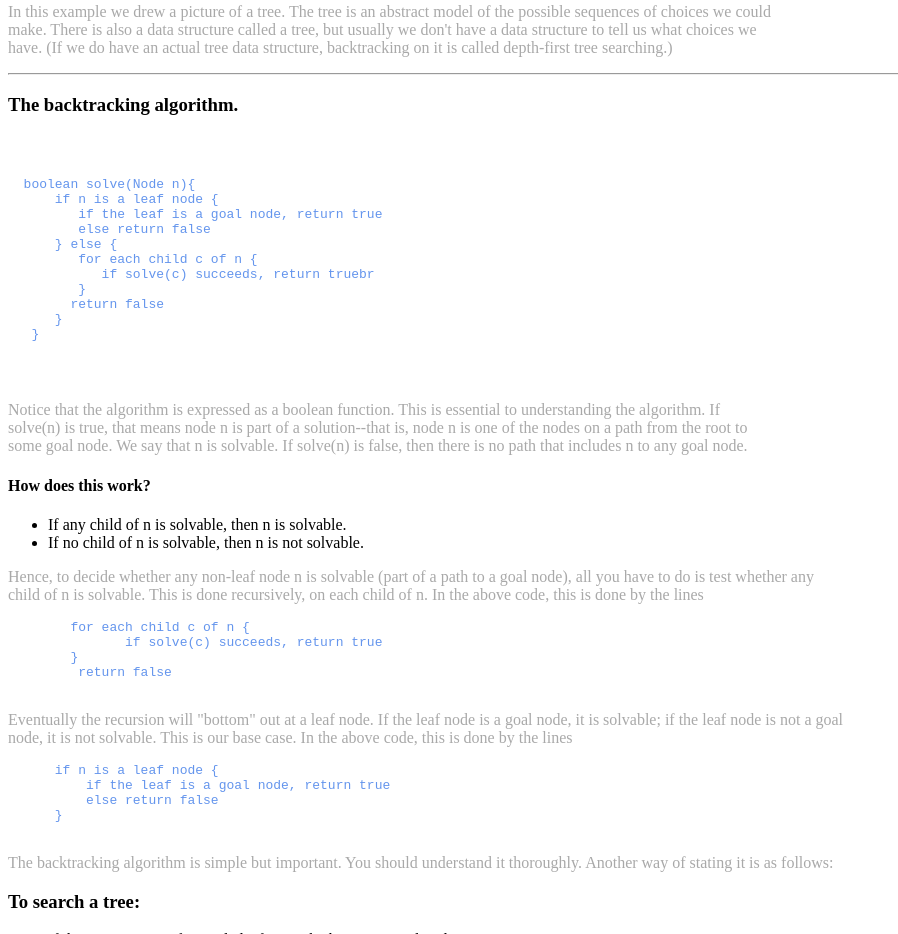
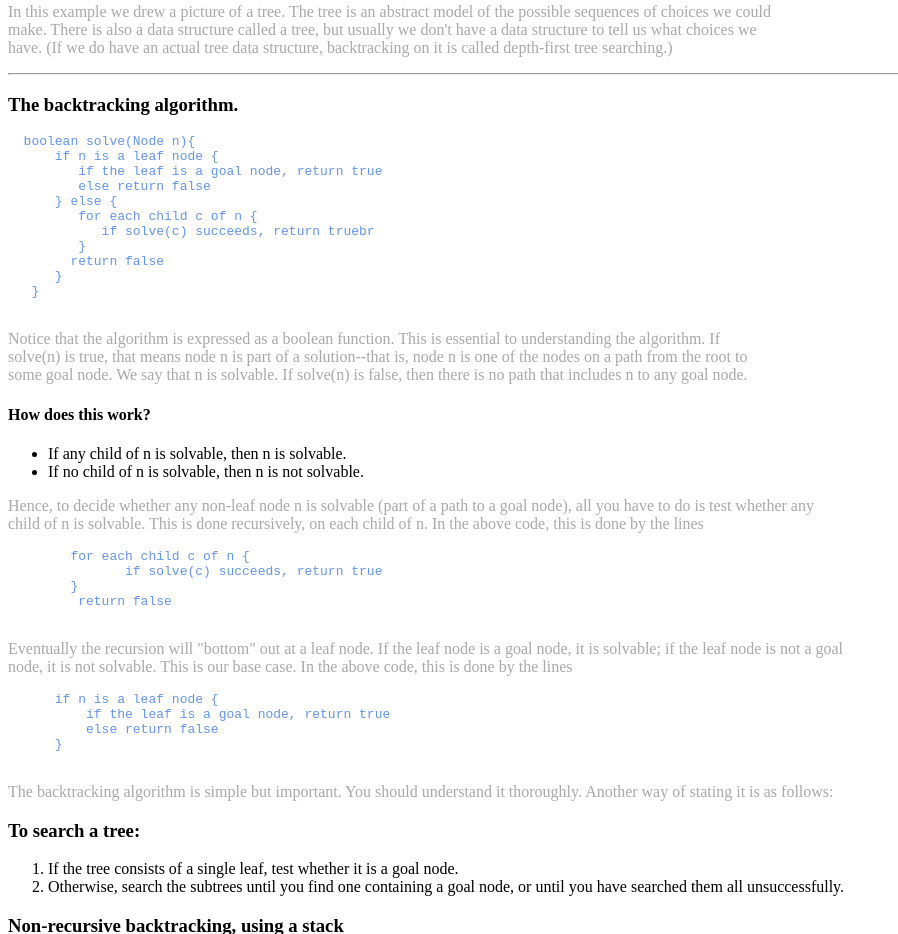
Before and after one commit to nandini3333/Projects, a plain HTML site: page P1.html in a window 1280 px wide. Shown: the part 1209-2143 px from the top of the page, without its empty margins (0-898 px from the left). Drawn offline with Linux system fonts and the light colour scheme.

Commit message:
Backtracking

```diff
--- a/P1.html
+++ b/P1.html
@@ -47,8 +47,8 @@
 <hr>
 
 <h3>The backtracking algorithm.</h3>
-<pre>
-   <p style="color: cornflowerblue;
+<pre
+    style="color: cornflowerblue;
              font-size:13px;">
   boolean solve(Node n){
       if n is a leaf node {
@@ -61,7 +61,7 @@
         return false
       }
    }
-   </p>
+
 </pre>
 <p style="color:darkgray">Notice that the algorithm is expressed as a boolean function. This is essential to understanding the algorithm. If<br>
    solve(n) is true, that means node n is part of a solution--that is, node n is one of the nodes on a path from the root to<br>
```
